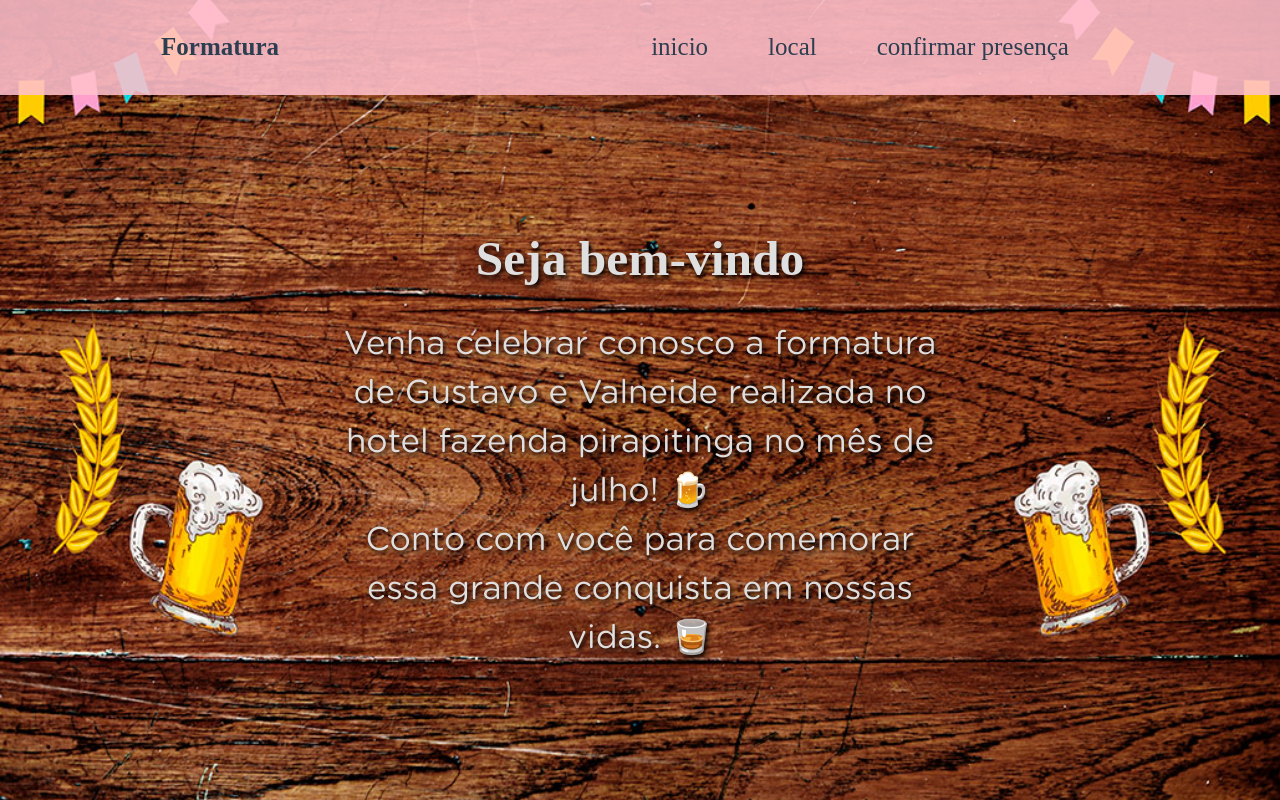
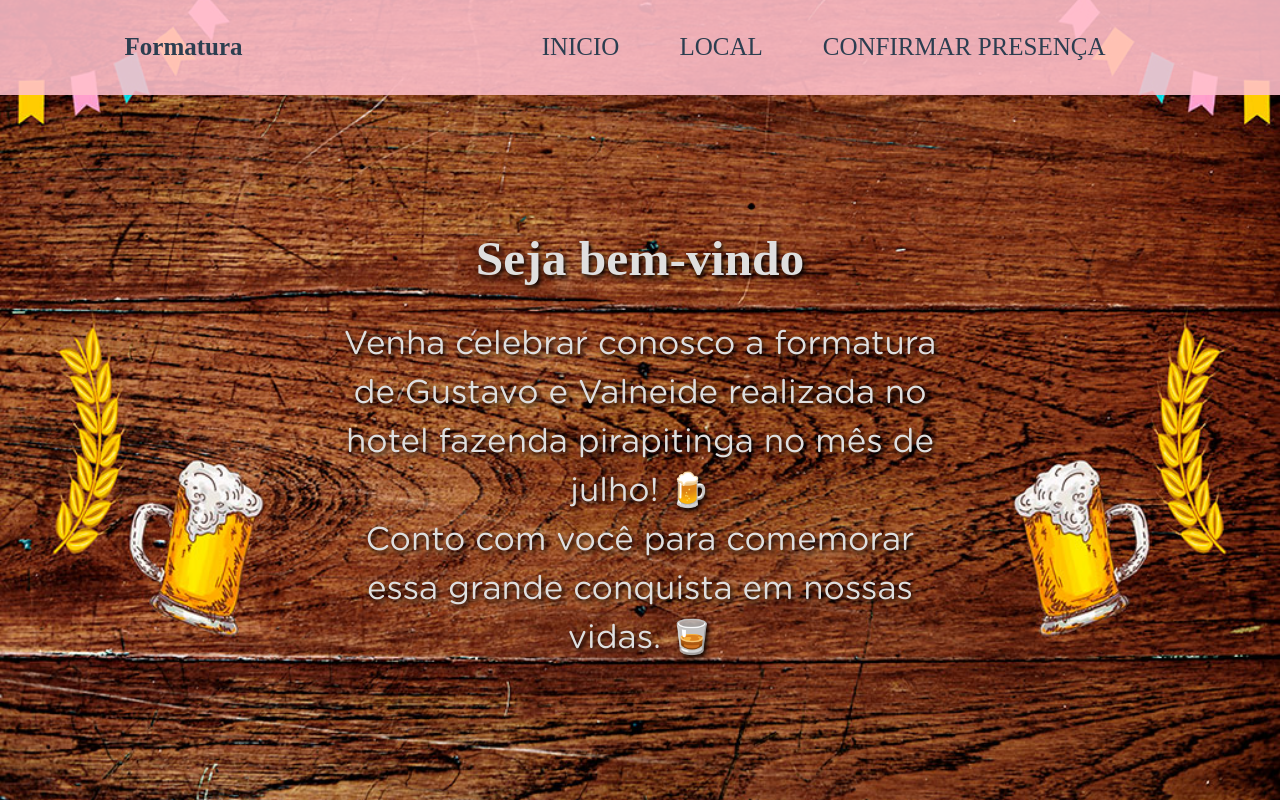
Before and after one commit to terzeu/invites-website, a Vue app: page / in a window 1280 px wide. Shown: the top 800 px of the page. Built offline with nearby package versions, Linux system fonts and the light colour scheme; a web font is replaced by a local one.

Commit message:
letras do header maiusculas

```diff
--- a/src/components/Header.vue
+++ b/src/components/Header.vue
@@ -4,9 +4,9 @@
       <h4>Formatura</h4>
       <font-awesome-icon icon="align-justify" class="icon" v-show="mobile" @click="toggleHeaderMenu" />
       <ul v-show="isOpenHeaderMenu" :class="{ 'open': isOpenHeaderMenu }" class="header-ul">
-        <li><a href="#home-page" class="header-link">inicio</a></li>
-        <li><a href="#location-start" class="header-link">local</a></li>
-        <li><a href="#confirm-presence" class="header-link">confirmar presença</a></li>
+        <li><a href="#home-page" class="header-link">INICIO</a></li>
+        <li><a href="#location-start" class="header-link">LOCAL</a></li>
+        <li><a href="#confirm-presence" class="header-link">CONFIRMAR PRESENÇA</a></li>
       </ul>
     </nav>
   </header>
```
